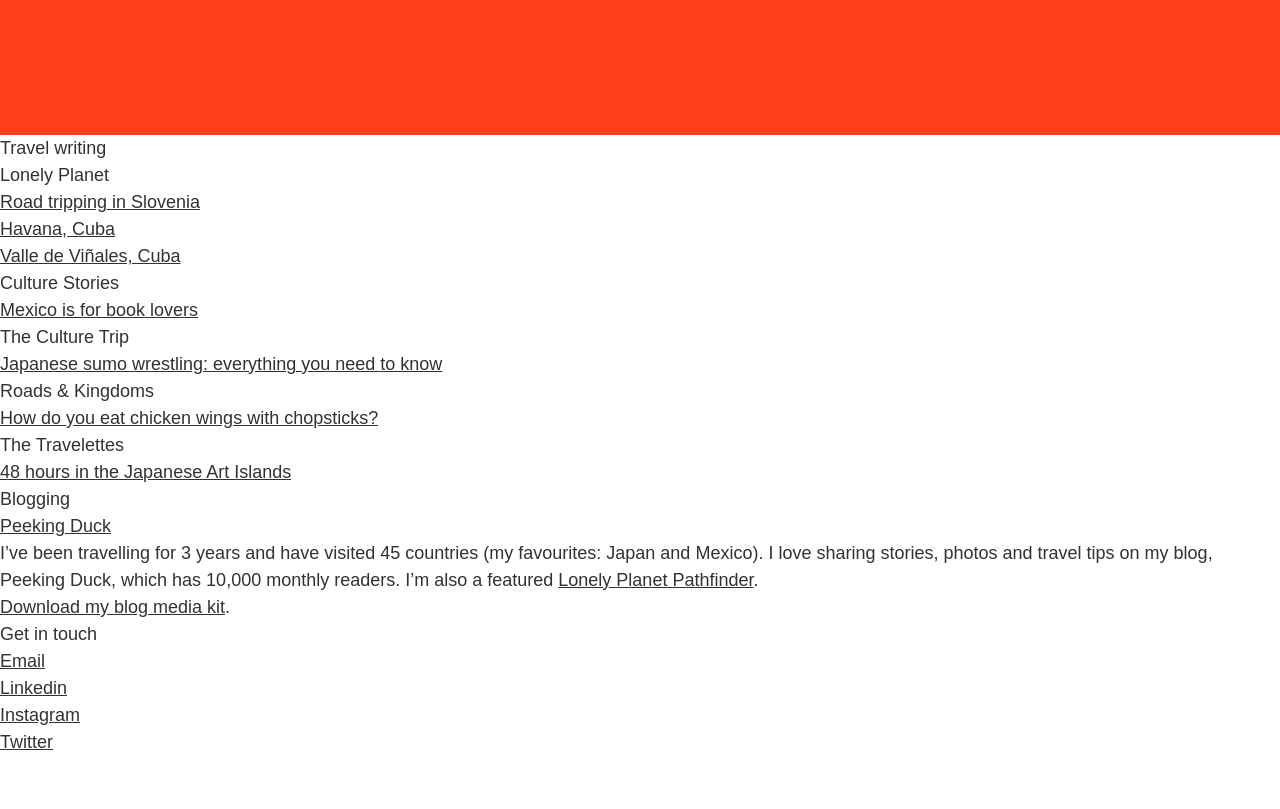
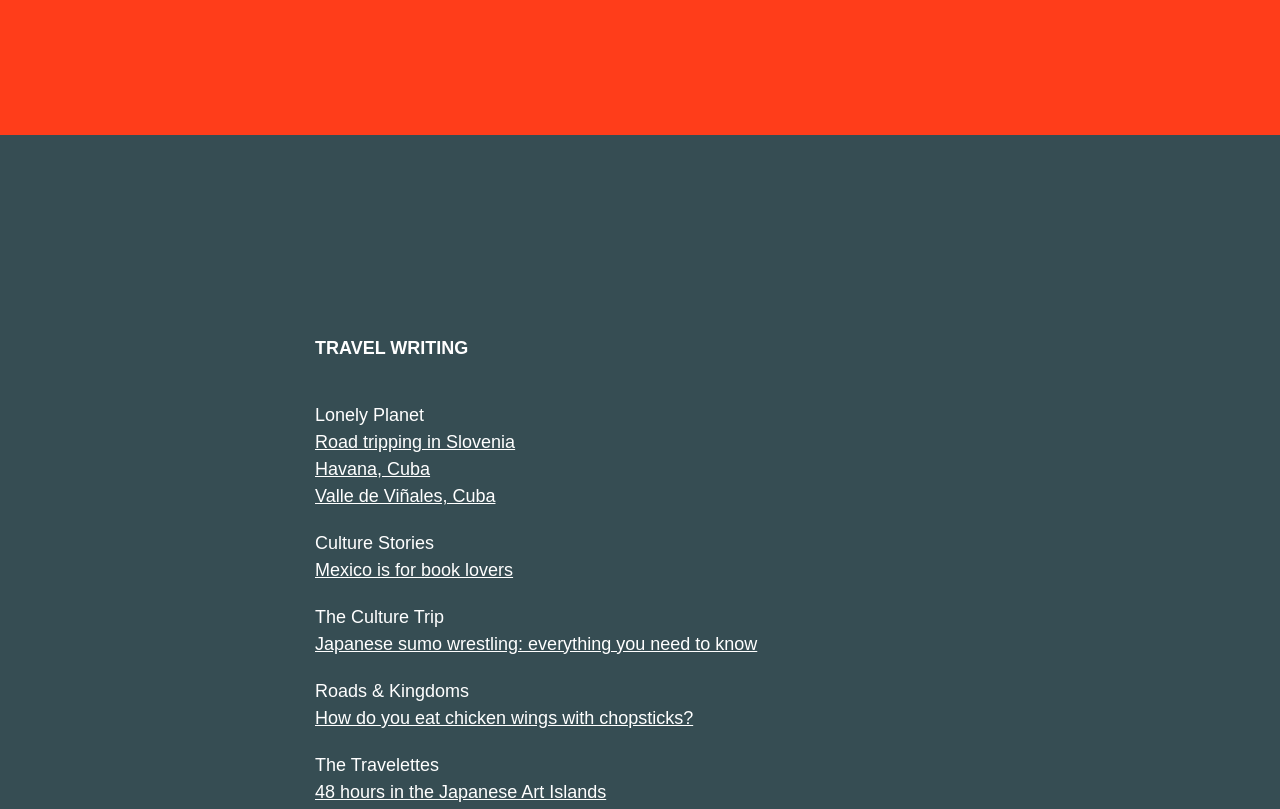
Before and after one commit to colinmeinke/yasmineawwad, a plain HTML site: page index.html in a window 1280 px wide. Shown: the part 1620-2429 px from the top of the page. Before the commit the page ends 2376 px from the top, so only its background shows below. Drawn offline with Linux system fonts and the light colour scheme.

Commit message:
style writing section

```diff
--- a/index.html
+++ b/index.html
@@ -113,10 +113,38 @@
       }
 
       @media (min-width: 500px) {
-        .about, .projects {
+        .about, .projects, .writing {
           padding-bottom: 200px;
           padding-top: 200px;
         }
+      }
+
+      .writing {
+        background-color: rgb(54,77,83);
+        color: rgb(255,255,255);
+      }
+
+      .writing__content {
+        margin-left: auto;
+        margin-right: auto;
+        max-width: 650px;
+      }
+
+      .writing__title {
+        font-weight: bold;
+        text-transform: uppercase;
+      }
+
+      .writing__item {
+        margin-top: 20px;
+      }
+
+      .writing__item:first-child {
+        margin-top: 40px;
+      }
+
+      .writing__link {
+        color: rgb(255,255,255);
       }
     </style>
   </head>
@@ -233,86 +261,88 @@
       </div>
     </section>
 
-    <section>
-      <h2>
+    <section class="writing">
+      <div class="writing__content">
+        <h2 class="writing__title">
           Travel writing
         </h2>
 
         <ul>
-        <li>
+          <li class="writing__item">
             <h3>
               Lonely Planet
             </h3>
 
             <ul>
               <li>
-              <a href="http://www.lonelyplanet.com/blog/2017/01/13/pathfinder-pics-road-tripping-in-slovenia">
+                <a class="writing__link" href="http://www.lonelyplanet.com/blog/2017/01/13/pathfinder-pics-road-tripping-in-slovenia">
                   Road tripping in Slovenia
                 </a>
               </li>
 
               <li>
-              <a href="http://www.lonelyplanet.com/blog/2016/02/12/pathfinder-pics-havana-cuba">
+                <a class="writing__link" href="http://www.lonelyplanet.com/blog/2016/02/12/pathfinder-pics-havana-cuba">
                   Havana, Cuba
                 </a>
               </li>
 
               <li>
-              <a href="http://www.lonelyplanet.com/blog/2016/02/04/pathfinder-pics-valle-de-vinales-cuba">
+                <a class="writing__link" href="http://www.lonelyplanet.com/blog/2016/02/04/pathfinder-pics-valle-de-vinales-cuba">
                   Valle de Viñales, Cuba
                 </a>
               </li>
             </ul>
           </li>
 
-        <li>
+          <li class="writing__item">
             <h3>
               Culture Stories
             </h3>
 
             <p>
-            <a href="https://culturestories.co/mexico-city-book-lovers">
+              <a class="writing__link" href="https://culturestories.co/mexico-city-book-lovers">
                 Mexico is for book lovers
               </a>
             </p>
           </li>
 
-        <li>
+          <li class="writing__item">
             <h3>
               The Culture Trip
             </h3>
 
             <p>
-            <a href="https://theculturetrip.com/asia/japan/articles/japanese-sumo-wrestling-everything-you-need-to-know">
+              <a class="writing__link" href="https://theculturetrip.com/asia/japan/articles/japanese-sumo-wrestling-everything-you-need-to-know">
                 Japanese sumo wrestling: everything you need to know
               </a>
             </p>
           </li>
 
-        <li>
+          <li class="writing__item">
             <h3>
               Roads &amp; Kingdoms
             </h3>
 
             <p>
-            <a href="http://roadsandkingdoms.com/breakfast/how-do-you-eat-chicken-wings-with-chopsticks">
+              <a class="writing__link" href="http://roadsandkingdoms.com/breakfast/how-do-you-eat-chicken-wings-with-chopsticks">
                 How do you eat chicken wings with chopsticks?
               </a>
             </p>
           </li>
 
-        <li>
+          <li class="writing__item">
             <h3>
               The Travelettes
             </h3>
 
             <p>
-            <a href="http://www.travelettes.net/48-hours-on-the-japanese-art-islands">
+              <a class="writing__link" href="http://www.travelettes.net/48-hours-on-the-japanese-art-islands">
                 48 hours in the Japanese Art Islands
               </a>
             </p>
           </li>
         </ul>
+      </div>
     </section>
 
     <section>
```
Lines whose indentation alone changed are shown as unchanged.
